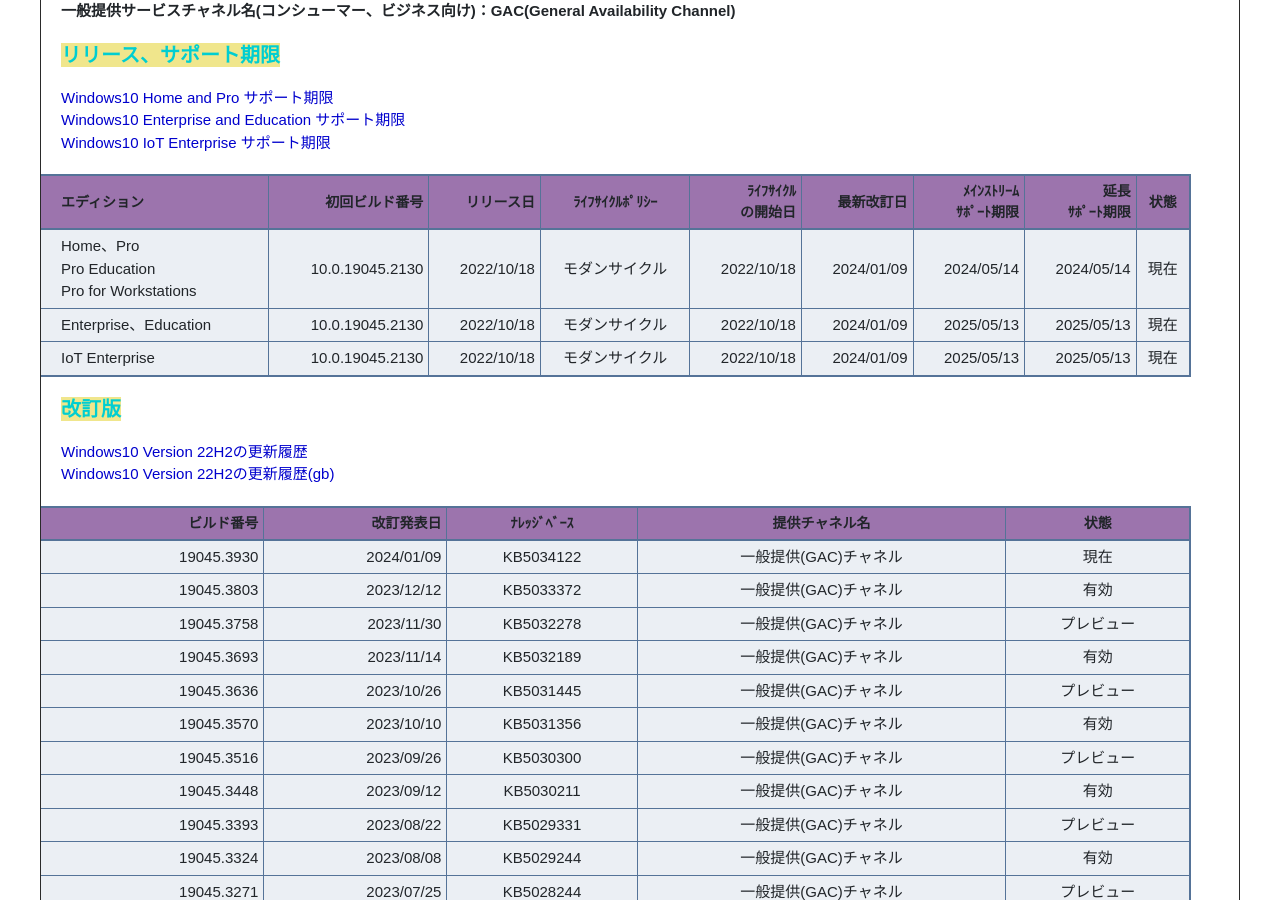
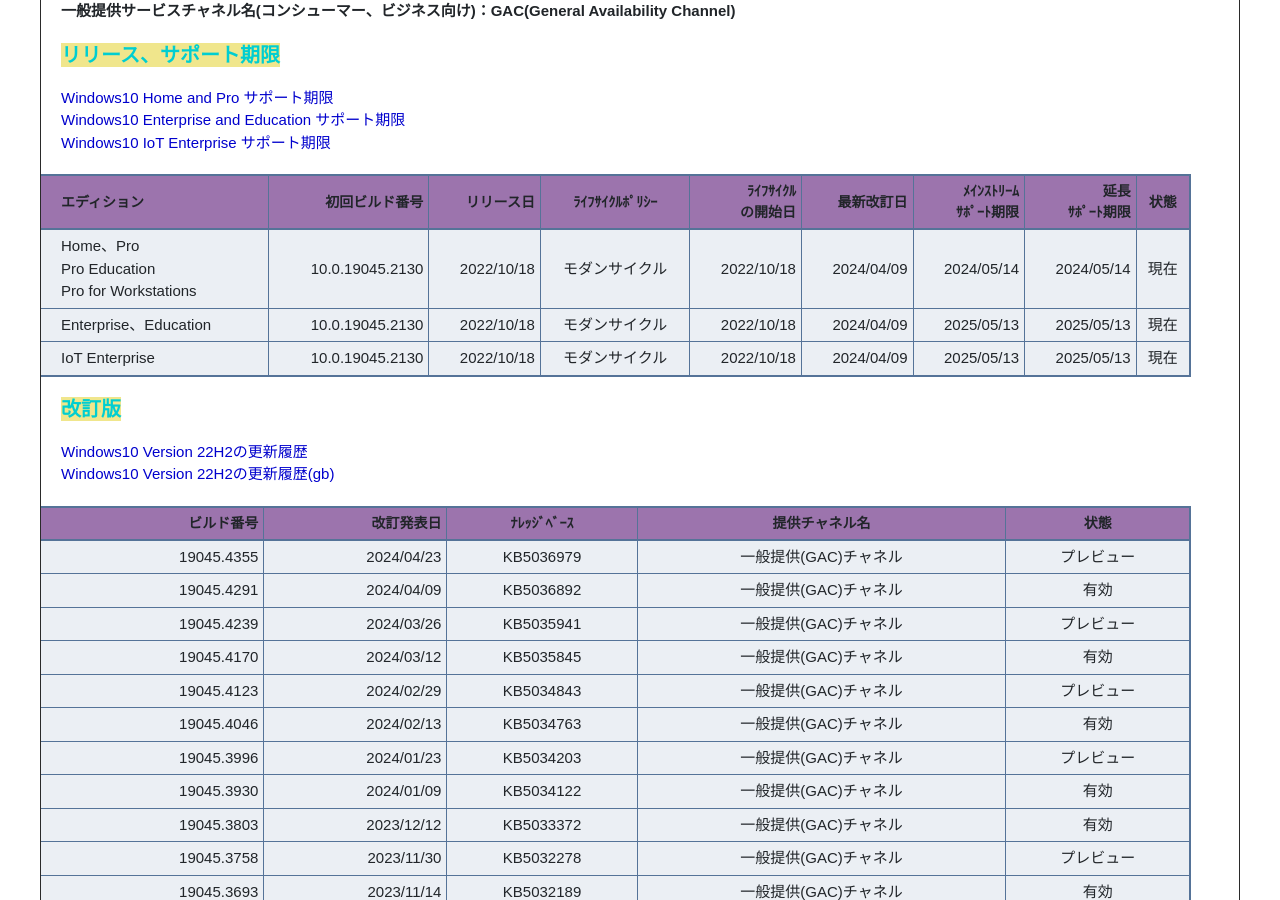
Before and after one commit to person-carrying-water/person-carrying-water.github.io, a Jekyll site: the page built from Contents/Support/Windows10.md, in a window 1280 px wide and 900 px high, scrolled down 770 px. Built offline with Jekyll 4.4.1, drawn with Linux system fonts in a browser that asks for light colours; nearby versions of some CDN libraries; emoji names are drawn with the system emoji font; some of the changed text lies outside the part shown.

Commit message:
Win240509

```diff
--- a/Contents/Support/Windows10.md
+++ b/Contents/Support/Windows10.md
@@ -3,7 +3,7 @@
 title: ":newspaper: Microsoft Windows"
 description: ":paperclip: Microsoft Windows 10 リリース、サポート表"
 date: "2021/11/22"
-lastmod: "2024/01/13"
+lastmod: "2025/05/09"
 ---
 
 ## 0. はじめに
@@ -34,9 +34,9 @@
 
 | エディション       | 初回ビルド番号 | リリース日 | ﾗｲﾌｻｲｸﾙﾎﾟﾘｼｰ | ﾗｲﾌｻｲｸﾙ<br />の開始日 | 最新改訂日 | ﾒｲﾝｽﾄﾘｰﾑ<br />ｻﾎﾟｰﾄ期限 | 延長<br>ｻﾎﾟｰﾄ期限 | 状態 |
 | :----------------- | -------------: | ---------: |:------------:| ---------: | ---------: | ---------: | ---------: | :-----: |
-|Home、Pro<br />Pro Education<br />Pro for Workstations|10.0.19045.2130 | 2022/10/18 |モダンサイクル| 2022/10/18 | 2024/01/09 | 2024/05/14 | 2024/05/14 |   現在  |
-|Enterprise、Education   |10.0.19045.2130 | 2022/10/18 |モダンサイクル| 2022/10/18 | 2024/01/09 | 2025/05/13 | 2025/05/13 |   現在  |
-|IoT Enterprise          |10.0.19045.2130 | 2022/10/18 |モダンサイクル| 2022/10/18 | 2024/01/09 | 2025/05/13 | 2025/05/13 |   現在  |
+|Home、Pro<br />Pro Education<br />Pro for Workstations|10.0.19045.2130 | 2022/10/18 |モダンサイクル| 2022/10/18 | 2024/04/09 | 2024/05/14 | 2024/05/14 |   現在  |
+|Enterprise、Education   |10.0.19045.2130 | 2022/10/18 |モダンサイクル| 2022/10/18 | 2024/04/09 | 2025/05/13 | 2025/05/13 |   現在  |
+|IoT Enterprise          |10.0.19045.2130 | 2022/10/18 |モダンサイクル| 2022/10/18 | 2024/04/09 | 2025/05/13 | 2025/05/13 |   現在  |
 
 ### 改訂版
 [Windows10 Version 22H2の更新履歴]()
@@ -44,7 +44,14 @@
 
 | ビルド番号 | 改訂発表日  | ﾅﾚｯｼﾞﾍﾞｰｽ |  提供チャネル名  |   状態  |
 | ---------: | ---------: | :-------: | :--------------: | :-----: |
-| 19045.3930 | 2024/01/09 | KB5034122 |一般提供(GAC)チャネル | 現在 |
+| 19045.4355 | 2024/04/23 | KB5036979 |一般提供(GAC)チャネル | プレビュー |
+| 19045.4291 | 2024/04/09 | KB5036892 |一般提供(GAC)チャネル | 有効 |
+| 19045.4239 | 2024/03/26 | KB5035941 |一般提供(GAC)チャネル | プレビュー |
+| 19045.4170 | 2024/03/12 | KB5035845 |一般提供(GAC)チャネル | 有効 |
+| 19045.4123 | 2024/02/29 | KB5034843 |一般提供(GAC)チャネル | プレビュー |
+| 19045.4046 | 2024/02/13 | KB5034763 |一般提供(GAC)チャネル | 有効 |
+| 19045.3996 | 2024/01/23 | KB5034203 |一般提供(GAC)チャネル | プレビュー |
+| 19045.3930 | 2024/01/09 | KB5034122 |一般提供(GAC)チャネル | 有効 |
 | 19045.3803 | 2023/12/12 | KB5033372 |一般提供(GAC)チャネル | 有効 |
 | 19045.3758 | 2023/11/30 | KB5032278 |一般提供(GAC)チャネル | プレビュー |
 | 19045.3693 | 2023/11/14 | KB5032189 |一般提供(GAC)チャネル | 有効 |
@@ -90,11 +97,11 @@
 
 | エディション       | 初回ビルド番号 | リリース日 | ﾗｲﾌｻｲｸﾙﾎﾟﾘｼｰ | ﾗｲﾌｻｲｸﾙ<br />の開始日 | 最新改訂日 | ﾒｲﾝｽﾄﾘｰﾑ<br />ｻﾎﾟｰﾄ期限 | 延長<br>ｻﾎﾟｰﾄ期限 | 状態 |
 | :----------------- | -------------: | ---------: |:------------:| ---------: | ---------: | ---------: | ---------: | :-----: |
-|Home、Pro<br />Pro Education<br />Pro for Workstations|10.0.19044.1288 | 2021/11/16 |モダンサイクル| 2021/11/16 | 2024/01/09 | 2023/06/13 | 2023/06/13 | **終了** |
-|Enterprise、Education   |10.0.19044.1288 | 2021/11/16 |モダンサイクル| 2021/11/16 | 2024/01/09 | 2024/06/11 | 2024/06/11 |   現在  |
-|IoT Enterprise          |10.0.19044.1288 | 2021/11/16 |モダンサイクル| 2021/11/16 | 2024/01/09 | 2024/06/11 | 2024/06/11 |   現在  |
-|Enterprise 2021 LTSC    |10.0.19044.1288 | 2021/11/16 | 固定サイクル | 2021/11/16 | 2024/01/09 | 2027/01/12 | 2032/01/13 |   現在  |
-|IoT Enterprise 2021 LTSC|10.0.19044.1288 | 2021/11/16 | 固定サイクル | 2021/11/16 | 2024/01/09 | 2027/01/12 | 2027/01/12 |   現在  |
+|Home、Pro<br />Pro Education<br />Pro for Workstations|10.0.19044.1288 | 2021/11/16 |モダンサイクル| 2021/11/16 | 2023/06/13 | 2023/06/13 | 2023/06/13 | **終了** |
+|Enterprise、Education   |10.0.19044.1288 | 2021/11/16 |モダンサイクル| 2021/11/16 | 2024/04/09 | 2024/06/11 | 2024/06/11 |   現在  |
+|IoT Enterprise          |10.0.19044.1288 | 2021/11/16 |モダンサイクル| 2021/11/16 | 2024/04/09 | 2024/06/11 | 2024/06/11 |   現在  |
+|Enterprise 2021 LTSC    |10.0.19044.1288 | 2021/11/16 | 固定サイクル | 2021/11/16 | 2024/04/09 | 2027/01/12 | 2032/01/13 |   現在  |
+|IoT Enterprise 2021 LTSC|10.0.19044.1288 | 2021/11/16 | 固定サイクル | 2021/11/16 | 2024/04/09 | 2027/01/12 | 2027/01/12 |   現在  |
 
 ### 改訂版
 [Windows10 Version 21H2の更新履歴](https://support.microsoft.com/ja-jp/topic/windows-10-%E3%81%AE%E6%9B%B4%E6%96%B0%E5%B1%A5%E6%AD%B4-857b8ccb-71e4-49e5-b3f6-7073197d98fb)
@@ -102,7 +109,10 @@
 
 | ビルド番号 | 改訂発表日  | ﾅﾚｯｼﾞﾍﾞｰｽ |  提供チャネル名  |   状態  |
 | ---------: | ---------: | :-------: | :--------------: | :-----: |
-| 19044.3930 | 2024/01/09 | KB5034122 | すべてのチャネル | 現在 |
+| 19044.4291 | 2024/04/09 | KB5036892 | すべてのチャネル | 現在 |
+| 19044.4170 | 2024/03/12 | KB5035845 | すべてのチャネル | 有効 |
+| 19044.4046 | 2024/02/13 | KB5034763 | すべてのチャネル | 有効 |
+| 19044.3930 | 2024/01/09 | KB5034122 | すべてのチャネル | 有効 |
 | 19044.3803 | 2023/12/12 | KB5033372 | すべてのチャネル | 有効 |
 | 19044.3693 | 2023/11/14 | KB5032189 | すべてのチャネル | 有効 |
 | 19044.3570 | 2023/10/10 | KB5031356 | すべてのチャネル | 有効 |
@@ -430,15 +440,19 @@
 |Home、Pro、IoT Core<br />Pro Education<br />Pro for Workstations|10.0.17763.1    | 2018/11/13 |モダンサイクル| 2018/11/13 | 2021/05/11 | 2020/11/10 | 2020/11/10 | **End** |
 |Enterprise、Education   |10.0.17763.1    | 2018/11/13 |モダンサイクル| 2018/11/13 | 2021/05/11 | 2021/05/11 | 2021/05/11 | **End** |
 |IoT Enterprise          |10.0.17763.1    | 2018/11/13 |モダンサイクル| 2018/11/13 | 2021/05/11 | 2021/05/11 | 2021/05/11 | **End** |
-|Enterprise 2019 LTSC    |10.0.17763.1    | 2018/11/13 | 固定サイクル | 2018/11/13 | 2024/01/09 | 2024/01/09 | 2029/01/09 |   現在  |
-|IoT Enterprise 2019 LTSC|10.0.17763.1    | 2018/11/13 | 固定サイクル | 2018/11/13 | 2024/01/09 | 2024/01/09 | 2029/01/09 |   現在  |
+|Enterprise 2019 LTSC    |10.0.17763.1    | 2018/11/13 | 固定サイクル | 2018/11/13 | 2024/04/09 | 2024/01/09 | 2029/01/09 |   現在  |
+|IoT Enterprise 2019 LTSC|10.0.17763.1    | 2018/11/13 | 固定サイクル | 2018/11/13 | 2024/04/09 | 2024/01/09 | 2029/01/09 |   現在  |
 
 ### 改訂版
 [Windows10 Version 1809の更新履歴](https://support.microsoft.com/ja-jp/topic/windows-10-%E3%81%8A%E3%82%88%E3%81%B3-windows-server-2019-%E3%81%AE%E6%9B%B4%E6%96%B0%E5%B1%A5%E6%AD%B4-725fc2e1-4443-6831-a5ca-51ff5cbcb059)
 
 | ビルド番号  | 改訂発表日  | ﾅﾚｯｼﾞﾍﾞｰｽ |  提供チャネル名  |  状態   |
 | ----------: | ---------: | :-------: | :--------------: | :-----: |
-| 17763.5329  | 2024/01/09 | KB5034127 |長期(LTSC)チャネル| 現在 |
+| 17763.5696  | 2024/04/09 | KB5036896 |長期(LTSC)チャネル| 現在 |
+| 17763.5579  | 2024/03/25 | KB5037425 |長期(LTSC)チャネル| バンド外 |
+| 17763.5576  | 2024/03/12 | KB5035849 |長期(LTSC)チャネル| 有効 |
+| 17763.5458  | 2024/02/13 | KB5034768 |長期(LTSC)チャネル| 有効 |
+| 17763.5329  | 2024/01/09 | KB5034127 |長期(LTSC)チャネル| 有効 |
 | 17763.5206  | 2023/12/12 | KB5033371 |長期(LTSC)チャネル| 有効 |
 | 17763.5122  | 2023/11/14 | KB5032196 |長期(LTSC)チャネル| 有効 |
 | 17763.4974  | 2023/10/10 | KB5031361 |長期(LTSC)チャネル| 有効 |
@@ -608,15 +622,19 @@
 |Home、Pro、IoT Core     |10.0.14393.0    | 2016/08/02 |モダンサイクル| 2016/08/02 | 2017/06/27 | 2018/04/10 | 2018/04/10 | **End** |
 |Enterprise、Education   |10.0.14393.0    | 2016/08/02 |モダンサイクル| 2016/08/02 | 2017/06/27 | 2019/04/09 | 2019/04/09 | **End** |
 |IoT Enterprise          |10.0.14393.0    | 2016/08/02 |モダンサイクル| 2016/08/02 | 2017/06/27 | 2019/04/09 | 2019/04/09 | **End** |
-|Enterprise 2016 LTSB    |10.0.14393.0    | 2016/08/02 | 固定サイクル | 2016/08/02 | 2024/01/09 | 2021/10/12 | 2026/10/13 |  有効  |
-|IoT Enterprise 2016 LTSB|10.0.14393.0    | 2016/08/02 | 固定サイクル | 2016/08/02 | 2024/01/09 | 2021/10/12 | 2026/10/13 |  有効  |
+|Enterprise 2016 LTSB    |10.0.14393.0    | 2016/08/02 | 固定サイクル | 2016/08/02 | 2024/04/09 | 2021/10/12 | 2026/10/13 |  有効  |
+|IoT Enterprise 2016 LTSB|10.0.14393.0    | 2016/08/02 | 固定サイクル | 2016/08/02 | 2024/04/09 | 2021/10/12 | 2026/10/13 |  有効  |
 
 ### 改訂版
 [Windows10 Version 1607の更新履歴](https://support.microsoft.com/ja-jp/topic/windows-10-%E3%81%8A%E3%82%88%E3%81%B3-windows-server-2016-%E3%81%AE%E6%9B%B4%E6%96%B0%E5%B1%A5%E6%AD%B4-4acfbc84-a290-1b54-536a-1c0430e9f3fd)
 
 | ビルド番号  | 改訂発表日 | ﾅﾚｯｼﾞﾍﾞｰｽ |  提供チャネル名  |  状態   |
 | ----------: | ---------: | :-------: | :--------------: | :-----: |
-| 14393.6614  | 2024/01/09 | KB5034119 | すべてのチャネル | 現在 |
+| 14393.6897  | 2024/04/09 | KB5036899 | すべてのチャネル | 現在 |
+| 14393.6800  | 2024/03/22 | KB5037423 | すべてのチャネル | バンド外 |
+| 14393.6796  | 2024/03/12 | KB5035855 | すべてのチャネル | 有効 |
+| 14393.6709  | 2024/02/13 | KB5034767 | すべてのチャネル | 有効 |
+| 14393.6614  | 2024/01/09 | KB5034119 | すべてのチャネル | 有効 |
 | 14393.6529  | 2023/12/12 | KB5033373 | すべてのチャネル | 有効 |
 | 14393.6452  | 2023/11/14 | KB5032197 | すべてのチャネル | 有効 |
 | 14393.6351  | 2023/10/10 | KB5031362 | すべてのチャネル | 有効 |
@@ -706,15 +724,18 @@
 | エディション           | 初回ビルド番号 | リリース日 | ﾗｲﾌｻｲｸﾙﾎﾟﾘｼｰ | ﾗｲﾌｻｲｸﾙ<br />の開始日 | 最新改訂日 | ﾒｲﾝｽﾄﾘｰﾑ<br />ｻﾎﾟｰﾄ期限 | 延長<br>ｻﾎﾟｰﾄ期限 | 状態 |
 | :--------------------- | -------------: | ---------: |:------------:| ---------: | ---------: | ---------: | ---------: | :-----: |
 |すべての半期チャネル    |10.0.10240.16384| 2015/07/29 |モダンサイクル| 2015/07/29 | 2017/06/27 | 2017/05/09 | 2017/05/09 | **End** |
-|Enterprise 2015 LTSB    |10.0.10240.16384| 2015/07/29 | 固定サイクル | 2015/07/29 | 2024/01/09 | 2020/10/13 | 2025/10/14 |   有効  |
-|IoT Enterprise 2015 LTSB|10.0.10240.16384| 2015/07/29 | 固定サイクル | 2015/07/29 | 2024/01/09 | 2020/10/13 | 2025/10/14 |   有効  |
+|Enterprise 2015 LTSB    |10.0.10240.16384| 2015/07/29 | 固定サイクル | 2015/07/29 | 2024/04/09 | 2020/10/13 | 2025/10/14 |   有効  |
+|IoT Enterprise 2015 LTSB|10.0.10240.16384| 2015/07/29 | 固定サイクル | 2015/07/29 | 2024/04/09 | 2020/10/13 | 2025/10/14 |   有効  |
 
 ### 改訂版
 [Windows10 Version 1507の更新履歴](https://support.microsoft.com/ja-jp/topic/windows-10-%E3%81%AE%E6%9B%B4%E6%96%B0%E5%B1%A5%E6%AD%B4-93345c32-4ae1-6d1c-f885-6c0b718adf3b)
 
 | ビルド番号  | 改訂発表日 | ﾅﾚｯｼﾞﾍﾞｰｽ |  提供チャネル名  |  状態   |
 | ----------: | ---------: | :-------: | :-------------: | :-----: |
-| 10240.20402 | 2024/01/09 | KB5034134 |長期(LTSC)チャネル| 現在 |
+| 10240.20596 | 2024/04/09 | KB5036925 |長期(LTSC)チャネル| 現在 |
+| 10240.20526 | 2024/03/12 | KB5035858 |長期(LTSC)チャネル| 有効 |
+| 10240.20469 | 2024/02/13 | KB5034774 |長期(LTSC)チャネル| 有効 |
+| 10240.20402 | 2024/01/09 | KB5034134 |長期(LTSC)チャネル| 有効 |
 | 10240.20345 | 2023/12/12 | KB5033379 |長期(LTSC)チャネル| 有効 |
 | 10240.20308 | 2023/11/14 | KB5032199 |長期(LTSC)チャネル| 有効 |
 | 10240.20232 | 2023/10/10 | KB5031377 |長期(LTSC)チャネル| 有効 |
```
Also changed, not shown: Contents/PostgreSql/PgAdminSupport.md (+4 -3 lines).
